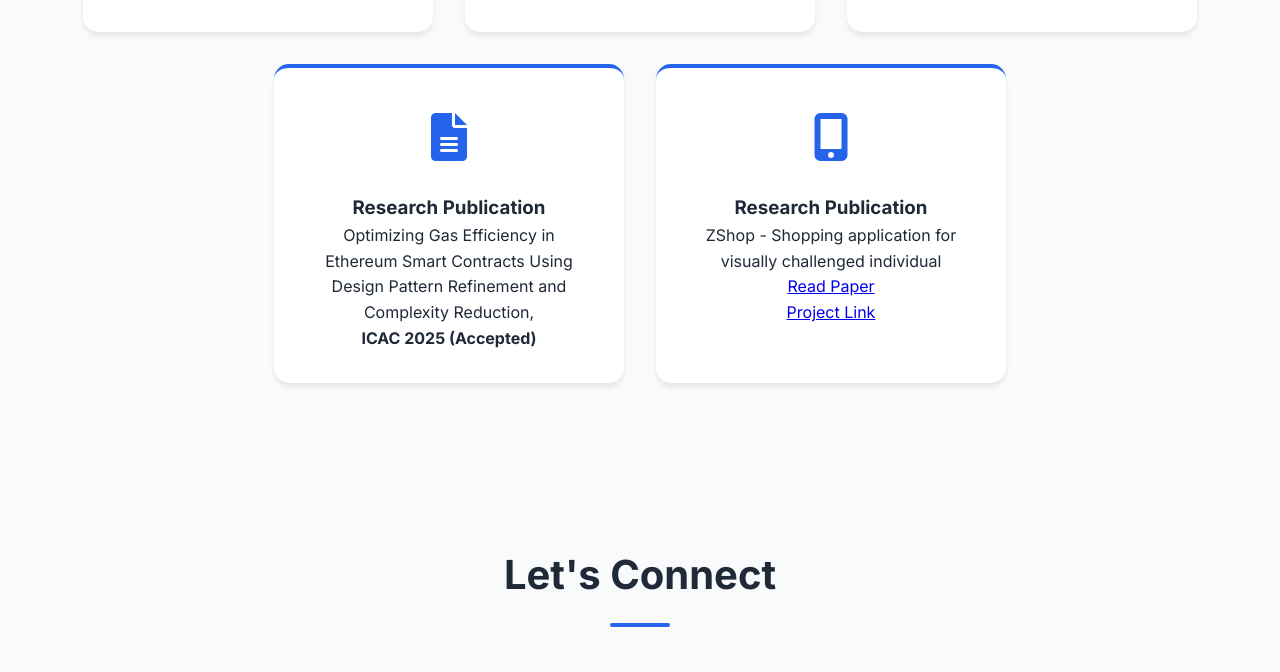
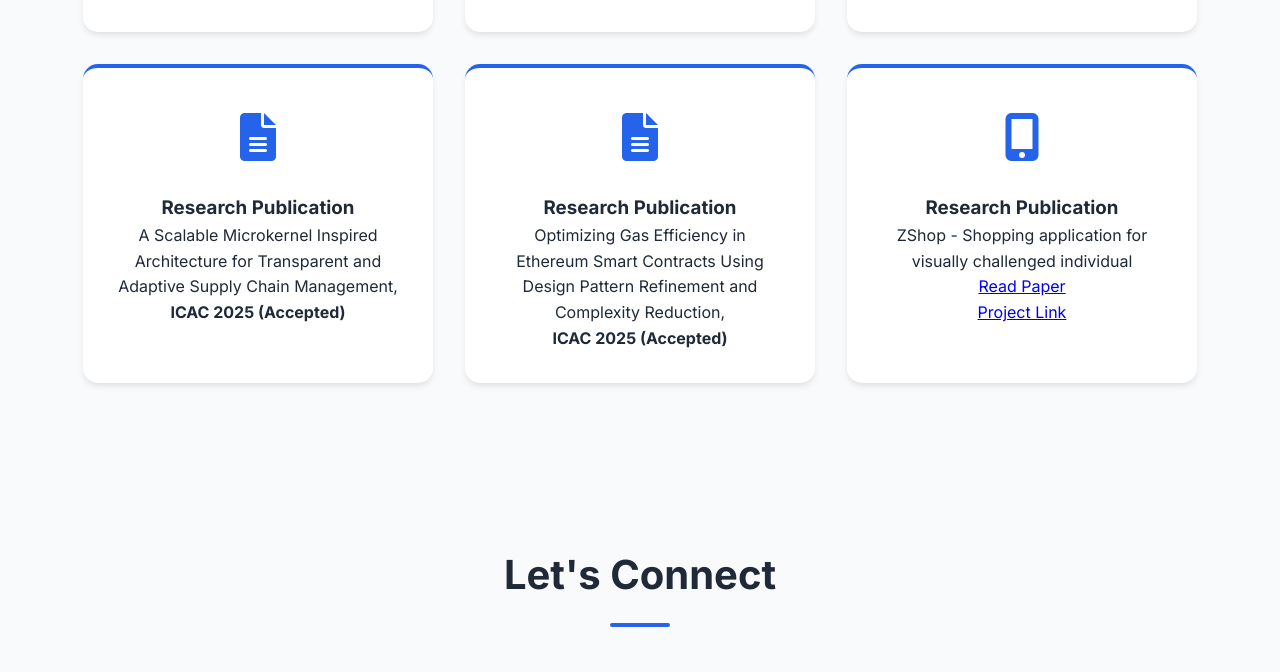
Before and after one commit to harith2001/harith_portfolio, a plain HTML site: page index.html in a window 1280 px wide. Shown: the part 4915-5587 px from the top of the page. Drawn offline with nearby package versions, Linux system fonts and the light colour scheme.

Commit message:
Achievements Updated

```diff
--- a/index.html
+++ b/index.html
@@ -1250,6 +1250,19 @@
             </div>
             <h3>SLASSCOM National Ingenuity Awards 2025</h3>
             <p>SLIIT Nominee</p>
+          </div>
+          <div
+            class="achievement-card"
+            style="flex: 1 1 300px; min-width: 280px; max-width: 350px"
+          >
+            <div class="achievement-icon">
+              <i class="fas fa-file-alt"></i>
+            </div>
+            <h3>Research Publication</h3>
+            <p>
+              A Scalable Microkernel Inspired Architecture for Transparent and Adaptive Supply Chain Management,
+            </p>
+            <b>ICAC 2025 (Accepted)</b>
           </div>
           <div
             class="achievement-card"
```
